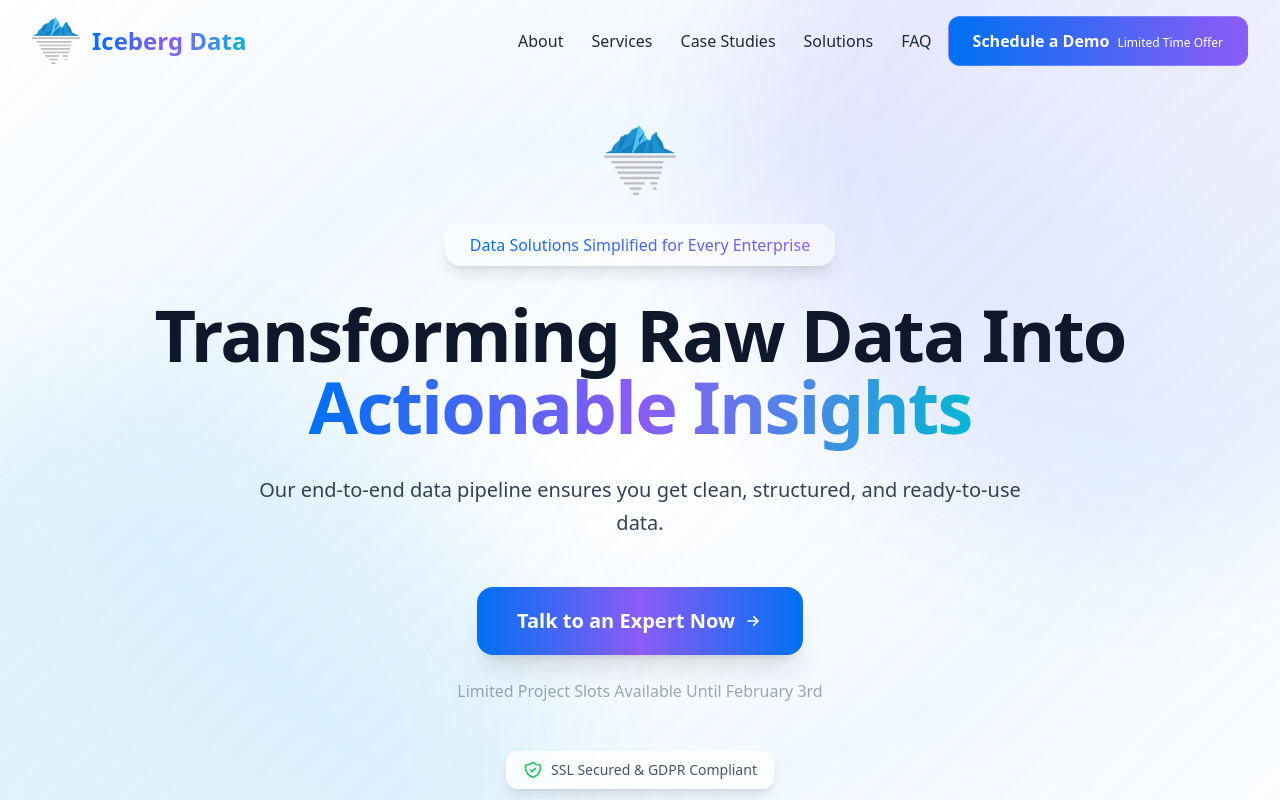
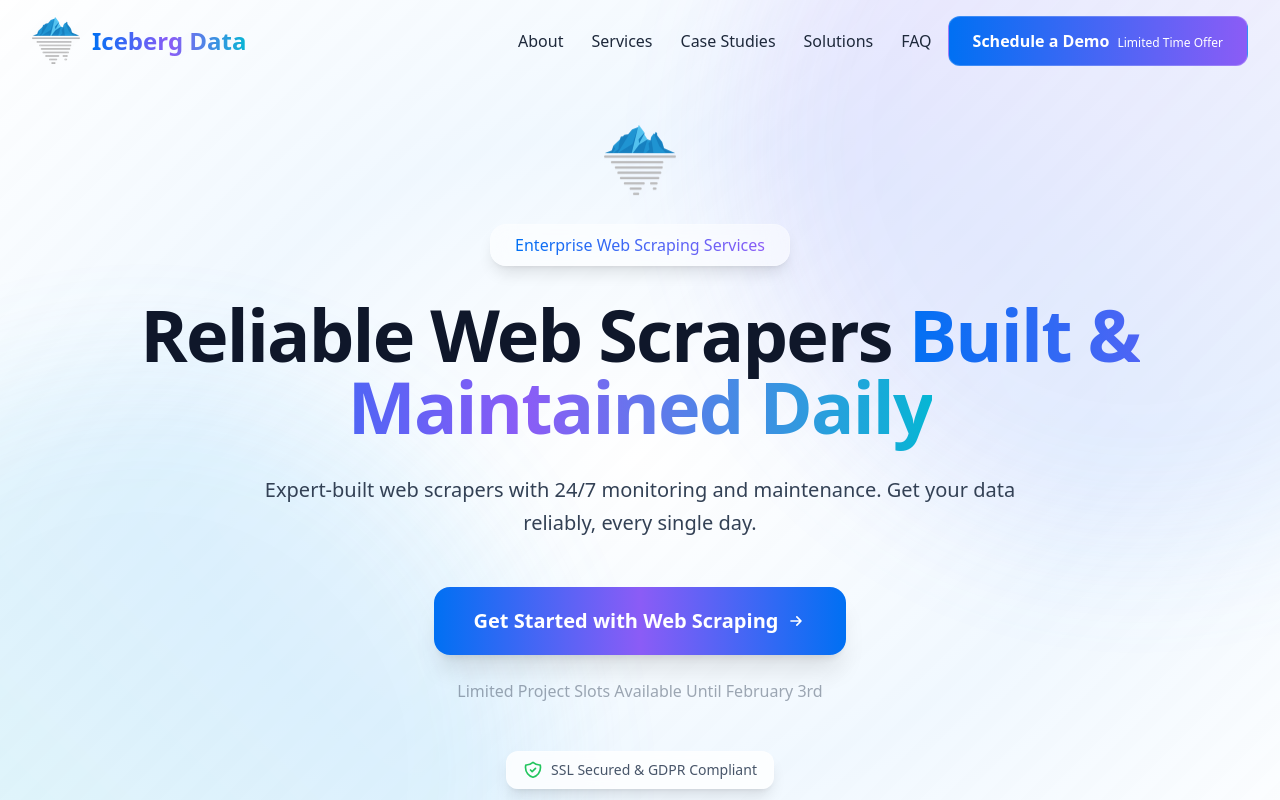
Before and after one commit to icebergdata-io/web, a React (Vite) app: page / in a window 1280 px wide. Shown: the top 800 px of the page. Built offline with nearby package versions, Linux system fonts and the light colour scheme.

Commit message:
feat: optimize SEO for web scraping services and daily maintenance

```diff
--- a/src/components/Hero.jsx
+++ b/src/components/Hero.jsx
@@ -2,24 +2,6 @@ import React, { useState, useEffect } from 'react';
 import { Helmet } from 'react-helmet';
 import CalendlyPopup from './CalendlyPopup';
 import Logo from './Logo';
-
-const trustIndicators = [
-  {
-    logo: "Client 1",
-    testimonial: "Iceberg Data transformed our data collection process, saving us countless hours and improving accuracy.",
-    author: "John D., CTO"
-  },
-  {
-    logo: "Client 2",
-    testimonial: "The AI-powered matching system is revolutionary. It's exactly what we needed for our multi-source data.",
-    author: "Sarah M., Data Director"
-  },
-  {
-    logo: "Client 3",
-    testimonial: "Outstanding enterprise solution. The scalability and reliability are exactly what we were looking for.",
-    author: "Michael R., CEO"
-  }
-];
 
 const Hero = () => {
   const [showCalendly, setShowCalendly] = useState(false);
@@ -35,36 +17,36 @@ const Hero = () => {
   // Structured data for SEO
   const structuredData = {
     "@context": "https://schema.org",
-    "@type": "SoftwareApplication",
-    "name": "Iceberg Data",
-    "applicationCategory": "Business Software",
-    "description": "Intelligent web scraping and data integration solutions for modern businesses. Transform raw data into actionable insights with our AI-powered platform.",
+    "@type": "Service",
+    "name": "Iceberg Data Web Scraping Services",
+    "serviceType": "Web Scraping & Data Collection",
+    "description": "Professional web scraping service with daily automated data collection and maintenance. Enterprise-grade web scrapers built and maintained by experts.",
+    "provider": {
+      "@type": "Organization",
+      "name": "Iceberg Data LLC",
+      "description": "Enterprise web scraping and data collection solutions"
+    },
     "offers": {
       "@type": "Offer",
       "availability": "https://schema.org/InStock",
       "price": "Custom",
       "priceCurrency": "USD"
-    },
-    "aggregateRating": {
-      "@type": "AggregateRating",
-      "ratingValue": "4.9",
-      "ratingCount": "150"
     }
   };
 
   return (
     <>
       <Helmet>
-        <title>Iceberg Data - Intelligent Web Scraping & Data Integration Solutions</title>
-        <meta name="description" content="Transform your raw data into actionable insights with Iceberg Data's intelligent web scraping and data integration solutions. AI-powered matching system for enterprise-scale operations." />
-        <meta name="keywords" content="web scraping, data integration, AI matching, enterprise data solutions, data automation" />
-        <meta property="og:title" content="Iceberg Data - Intelligent Web Scraping & Data Integration Solutions" />
-        <meta property="og:description" content="Transform your raw data into actionable insights with Iceberg Data's intelligent web scraping and data integration solutions." />
+        <title>Enterprise Web Scraping Services | Daily Automated Data Collection | Iceberg Data</title>
+        <meta name="description" content="Professional web scraping service for enterprises. We build & maintain reliable scrapers for daily automated data collection. Expert-built, always up-to-date, 24/7 monitoring." />
+        <meta name="keywords" content="web scraping service, automated data collection, daily web scraping, web scraper maintenance, enterprise web scraping, reliable data extraction" />
+        <meta property="og:title" content="Enterprise Web Scraping Services | Daily Automated Data Collection" />
+        <meta property="og:description" content="Professional web scraping service with daily automated data collection. Expert-built scrapers with 24/7 monitoring and maintenance." />
         <meta property="og:image" content="/logos/logo-large.png" />
         <meta property="og:type" content="website" />
         <meta name="twitter:card" content="summary_large_image" />
-        <meta name="twitter:title" content="Iceberg Data - Data Integration Solutions" />
-        <meta name="twitter:description" content="Transform raw data into actionable insights with our AI-powered platform." />
+        <meta name="twitter:title" content="Enterprise Web Scraping Services | Daily Data Collection" />
+        <meta name="twitter:description" content="Professional web scraping service with daily automated data collection. Expert-built scrapers with 24/7 monitoring." />
         <meta name="twitter:image" content="/logos/logo-large.png" />
         <script type="application/ld+json">
           {JSON.stringify(structuredData)}
@@ -89,12 +71,11 @@ const Hero = () => {
             <source src="/videos/backgroundheroivideo.mp4" type="video/mp4" />
             <track kind="captions" />
           </video>
-          {/* Overlay gradient with reduced opacity */}
           <div className="absolute inset-0 bg-gradient-radial from-white/85 via-primary-50/85 to-white/85"></div>
           <div className="absolute inset-0 bg-mesh-pattern opacity-15"></div>
         </div>
 
-        {/* Animated Gradients with reduced opacity */}
+        {/* Animated Gradients */}
         <div className="absolute -right-64 -top-64 w-[800px] h-[800px] bg-gradient-to-br from-accent-purple/20 to-primary-300/20 rounded-full blur-3xl animate-pulse-slow"></div>
         <div className="absolute -left-64 -bottom-64 w-[800px] h-[800px] bg-gradient-to-tr from-accent-cyan/20 to-primary-300/20 rounded-full blur-3xl animate-pulse-slow delay-1000"></div>
 
@@ -105,18 +86,18 @@ const Hero = () => {
               <Logo size="large" className="animate-float" alt="Iceberg Data Logo" />
               <div className="inline-block px-6 py-2 bg-white/50 backdrop-blur-md rounded-2xl border border-white/20 shadow-lg">
                 <span className="bg-gradient-to-r from-primary-600 to-accent-purple bg-clip-text text-transparent font-medium">
-                  Data Solutions Simplified for Every Enterprise
+                  Enterprise Web Scraping Services
                 </span>
               </div>
             </header>
             <h1 className="text-5xl md:text-7xl font-display font-bold text-dark-900 mb-8 leading-tight opacity-0 animate-fade-in-up">
-              Transforming Raw Data Into{' '}
+              Reliable Web Scrapers{' '}
               <span className="bg-gradient-to-r from-primary-600 via-accent-purple to-accent-cyan bg-clip-text text-transparent bg-300% animate-subtle-gradient">
-                Actionable Insights
+                Built & Maintained Daily
               </span>
             </h1>
             <p className="text-xl text-dark-700 mb-12 max-w-3xl mx-auto leading-relaxed opacity-0 animate-fade-in-up-delay">
-              Our end-to-end data pipeline ensures you get clean, structured, and ready-to-use data.
+              Expert-built web scrapers with 24/7 monitoring and maintenance. Get your data reliably, every single day.
             </p>
             <div className="flex flex-col items-center gap-6">
               <button
@@ -126,7 +107,7 @@ const Hero = () => {
               >
                 <div className="absolute inset-0 bg-gradient-to-r from-primary-600 via-accent-purple to-primary-600 transition-all group-hover:scale-110 duration-300"></div>
                 <span className="relative text-white flex items-center">
-                  Talk to an Expert Now
+                  Get Started with Web Scraping
                   <svg className="w-5 h-5 ml-2 group-hover:translate-x-1 transition-transform" fill="none" viewBox="0 0 24 24" stroke="currentColor" aria-hidden="true">
                     <path strokeLinecap="round" strokeLinejoin="round" strokeWidth={2} d="M13 7l5 5m0 0l-5 5m5-5H6" />
                   </svg>
@@ -144,29 +125,7 @@ const Hero = () => {
             </div>
           </div>
 
-          {/* Trust Indicators */}
-          <div className="hidden mt-24 text-center">
-            <h2 className="text-dark-600 font-medium mb-8 sr-only">Trusted By Industry Leaders</h2>
-            <div className="flex justify-center items-center gap-12 flex-wrap">
-              {trustIndicators.map((indicator, index) => (
-                <div
-                  key={index}
-                  className="group relative"
-                >
-                  <div className="w-32 h-16 bg-white/50 backdrop-blur-sm rounded-lg flex items-center justify-center group-hover:bg-white/80 transition-all duration-300 border border-white/20">
-                    <div className="text-dark-400 font-medium">{indicator.logo}</div>
-                  </div>
-                  {/* Testimonial Popup */}
-                  <div className="absolute -bottom-2 left-1/2 transform -translate-x-1/2 translate-y-full w-64 bg-white rounded-xl shadow-xl p-4 opacity-0 group-hover:opacity-100 group-hover:translate-y-2 transition-all duration-300 pointer-events-none z-10">
-                    <blockquote className="text-sm text-dark-700 italic mb-2">{indicator.testimonial}</blockquote>
-                    <cite className="text-xs text-dark-500 font-medium not-italic">{indicator.author}</cite>
-                  </div>
-                </div>
-              ))}
-            </div>
-          </div>
-
-          {/* Security Badge - Repositioned */}
+          {/* Security Badge */}
           <div className="mt-12 flex justify-center">
             <div className="flex items-center gap-2 bg-white/80 backdrop-blur-sm px-4 py-2 rounded-xl border border-white/20 shadow-lg" role="status">
               <svg className="w-5 h-5 text-green-500" fill="none" viewBox="0 0 24 24" stroke="currentColor" aria-hidden="true">
```
